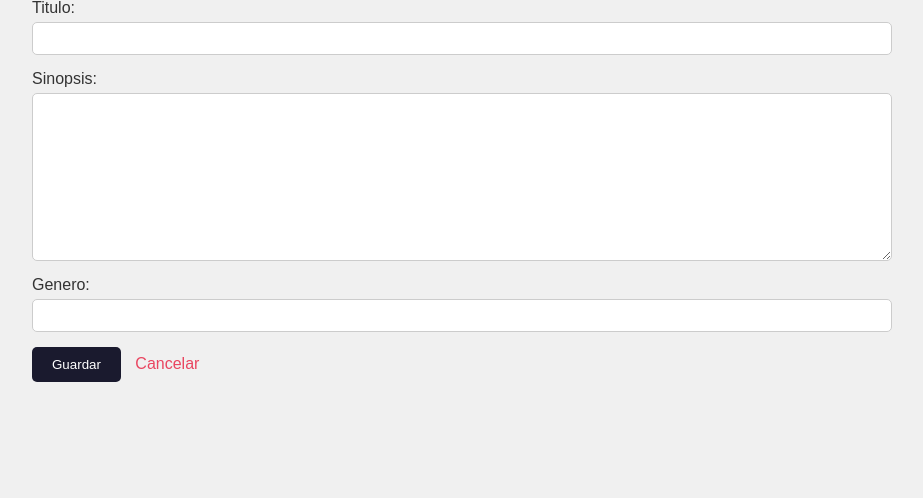
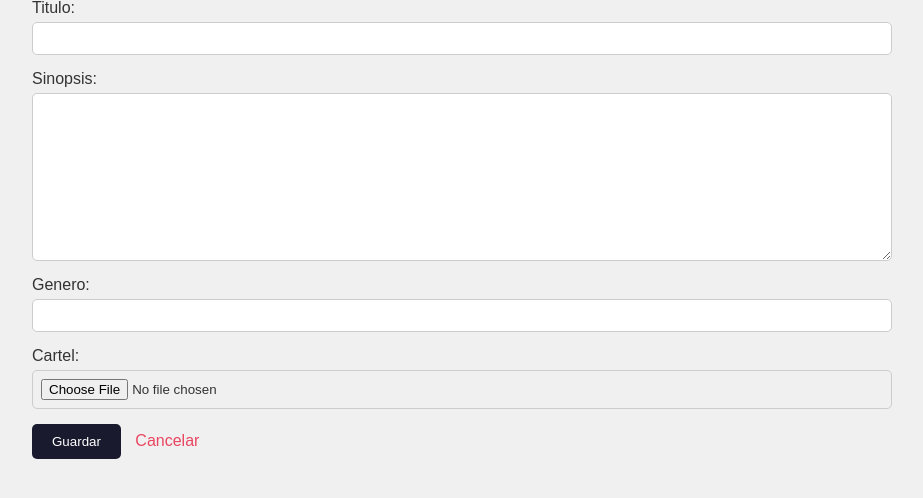
Before and after one commit to MGSM05/peliculas-django, a Django app: page /pelicula/nueva/ in a window 1280 px wide. Shown: the part 143-641 px from the top of the page, without its empty margins (178-1101 px from the left). Run offline with Django 5.2, Linux system fonts and the light colour scheme; the visitor is signed in with stand-in values (Sample User, id 1).

Commit message:
Añadimos que se puedan subir y ver imagenes en las peliculas, como si fueran las carteleras dela pelicula

```diff
--- a/peliculas/views.py
+++ b/peliculas/views.py
@@ -41,7 +41,7 @@ class VistaDetallePelicula(DetailView):
 class VistaCrearPelicula(LoginRequiredMixin, CreateView):
     model = Pelicula
     template_name = "peliculas/form_pelicula.html"
-    fields = ["titulo", "sinopsis", "genero"]
+    fields = ["titulo", "sinopsis", "genero", "cartel"]
 
     def form_valid(self, form):
         form.instance.autor = self.request.user
@@ -53,7 +53,7 @@ class VistaCrearPelicula(LoginRequiredMixin, CreateView):
 class VistaActualizarPelicula(LoginRequiredMixin, UserPassesTestMixin, UpdateView):
     model = Pelicula
     template_name = "peliculas/form_pelicula.html"
-    fields = ["titulo", "sinopsis", "genero"]
+    fields = ["titulo", "sinopsis", "genero", "cartel"]
 
     def test_func(self):
         pelicula = self.get_object()
--- a/templates/peliculas/detalle_pelicula.html
+++ b/templates/peliculas/detalle_pelicula.html
@@ -3,6 +3,11 @@
 {% block content %}
 <div class="pelicula-detalle">
     <h2>{{ pelicula.titulo }}</h2>
+
+{% if pelicula.cartel %}
+<img src="{{ pelicula.cartel.url }}" alt="Cartel de {{ pelicula.titulo }}" style="max-width: 300px;">
+{% endif %}
+
     <p><strong>Género:</strong> {{ pelicula.genero }}</p>
     <p><strong>Sinopsis:</strong> {{ pelicula.sinopsis }}</p>
     <p><strong>Añadida por:</strong> {{ pelicula.autor }}</p>
--- a/templates/peliculas/form_pelicula.html
+++ b/templates/peliculas/form_pelicula.html
@@ -2,7 +2,7 @@
 
 {% block content %}
 <h2>{{ view.object|yesno:"Editar película,Nueva película" }}</h2>
-<form method="post">
+<form method="post" enctype="multipart/form-data">
     {% csrf_token %}
     {{ form.as_p }}
     <button type="submit">Guardar</button>
```
